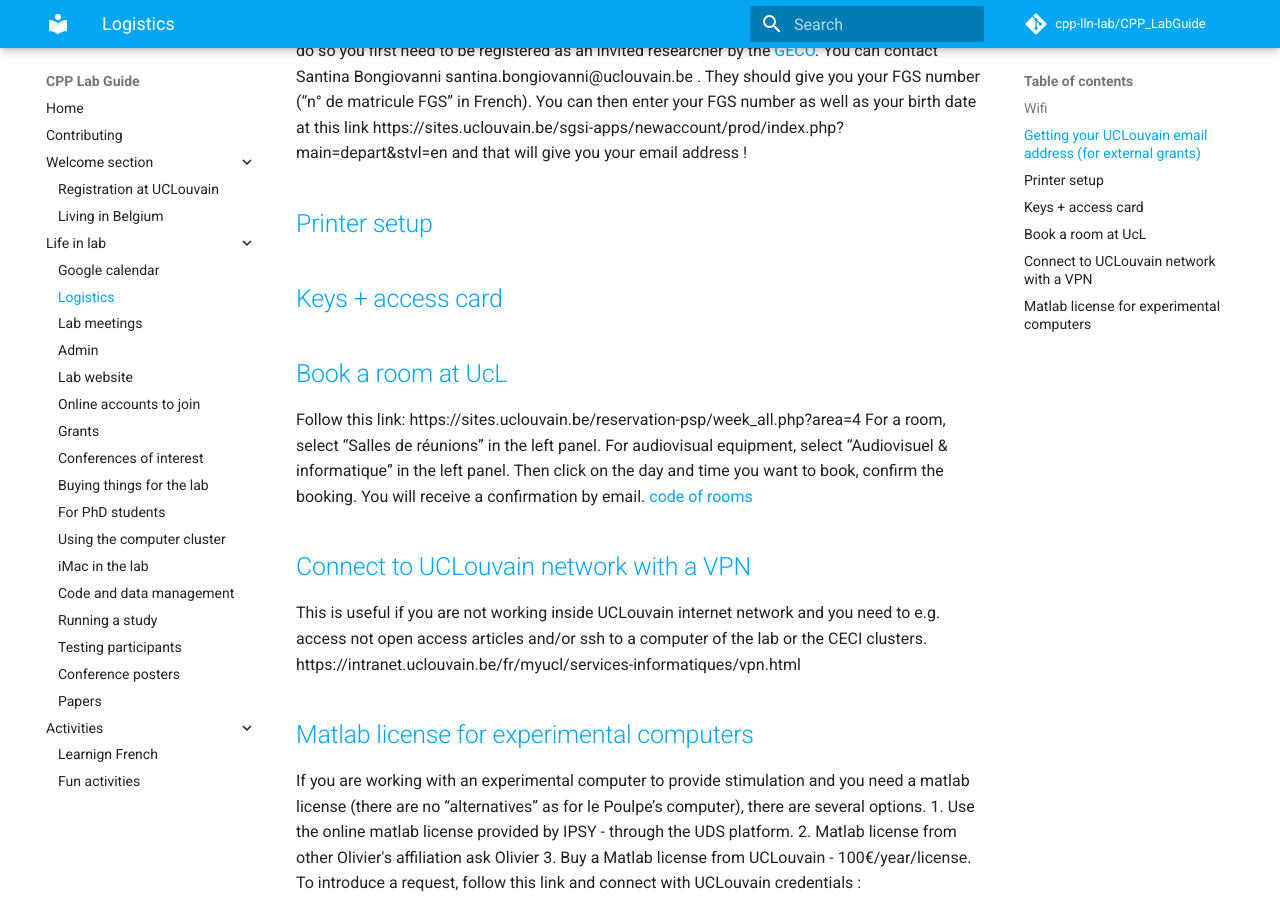
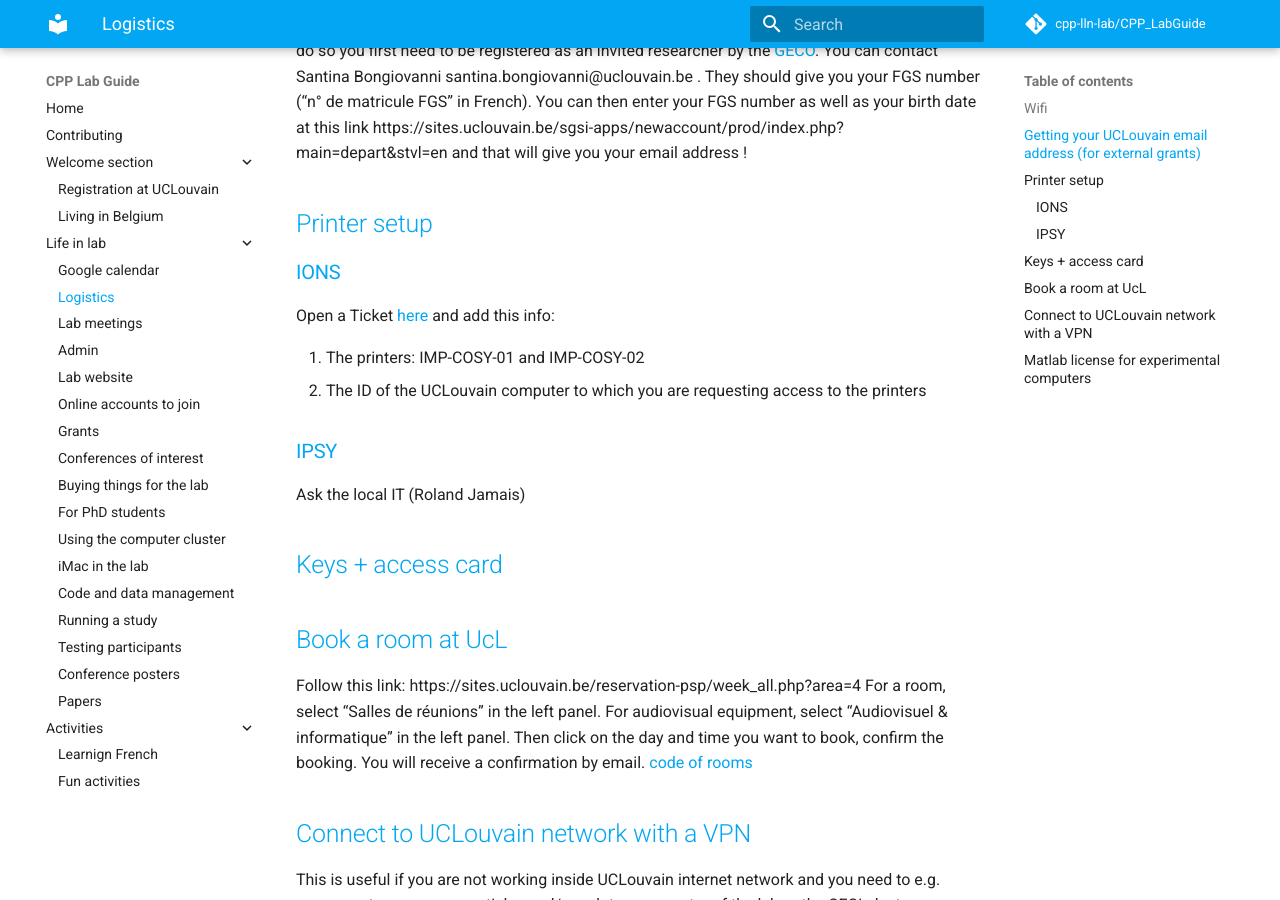
Before and after one commit to cpp-lln-lab/CPP_LabGuide, an MkDocs documentation site: the page built from doc/logistics.md, in a window 1280 px wide and 900 px high, scrolled down 386 px. Built offline with MkDocs 1.6.1 and Material for MkDocs 9.7.7, drawn with Linux system fonts in a browser that asks for light colours; comment, search, counter and statistics services are not loaded.

Commit message:
Update logistics.md with printer access request

```diff
--- a/doc/logistics.md
+++ b/doc/logistics.md
@@ -5,7 +5,20 @@
 If you are not directly paid by the university or a grant associated to it (eg. FNRS), so for instance if you are a WBI grant holder, you might need to set up your UCLouvain email adress yourself. To do so you first need to be registered as an invited researcher by the [GECO](https://uclouvain.be/fr/repertoires/entites/geco). You can contact Santina Bongiovanni santina.bongiovanni@uclouvain.be . They should give you your FGS number (“n° de matricule FGS” in French). You can then enter your FGS number as well as your birth date at this link https://sites.uclouvain.be/sgsi-apps/newaccount/prod/index.php?main=depart&stvl=en and that will give you your email address !
 
 ## Printer setup
+
+### IONS
+
+Open a Ticket [here](https://uclouvain.atlassian.net/servicedesk/customer/portal/3/group/20/create/263) and add this info:
+
+1. The printers: IMP-COSY-01 and IMP-COSY-02
+2. The ID of the UCLouvain computer to which you are requesting access to the printers
+
+### IPSY
+
+Ask the local IT (Roland Jamais)
+
 ## Keys + access card
+
 ## Book a room at UcL
 Follow this link: https://sites.uclouvain.be/reservation-psp/week_all.php?area=4
 For a room, select “Salles de réunions” in the left panel.
```
